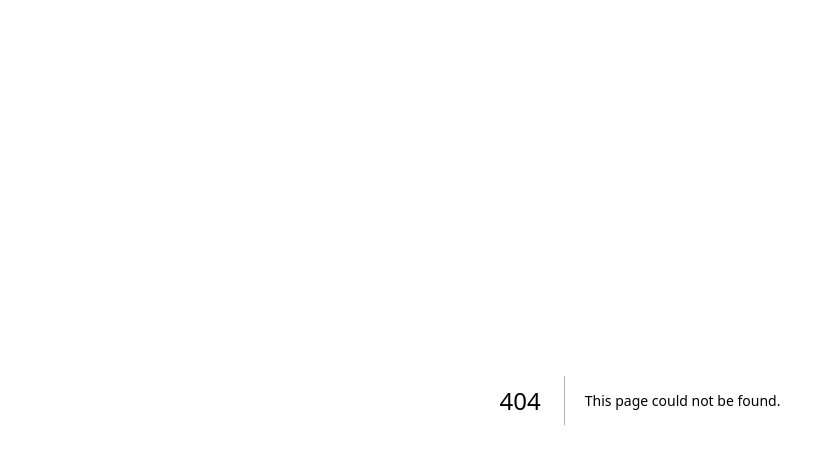
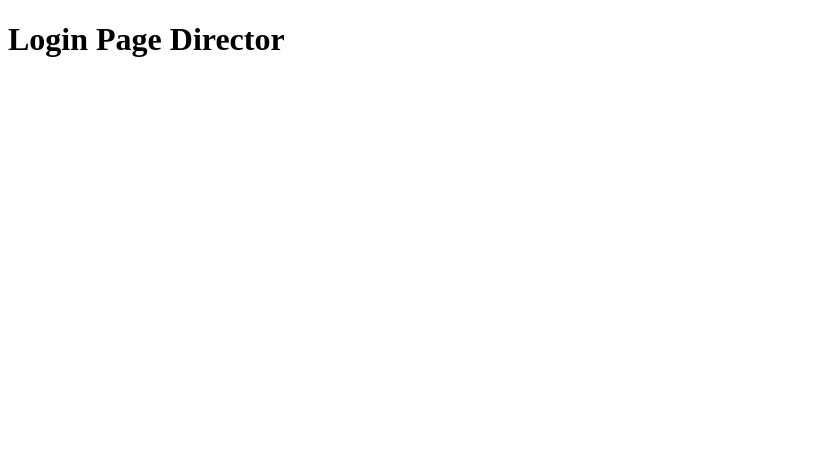
Before and after one commit to k4rpenko/Dostavka, a Next.js app in the folder client/: page /login/director in a window 1280 px wide. Before the commit this address had no page. Shown: the top 464 px of the page, without its empty margins (0-835 px from the left). Built offline with nearby package versions, Linux system fonts and the light colour scheme.

Commit message:
add auth folders

```diff
--- /dev/null
+++ b/client/src/app/(authentication)/login/director/page.tsx
@@ -0,0 +1,7 @@
+export default function Home() {
+    return (
+      <div>
+        <h1>Login Page Director</h1>
+      </div>
+    );
+}
```
Also changed, not shown: client/src/app/(authentication)/login/worker/page.tsx (added, +7 -0 lines), client/src/app/(authentication)/register/director/page.tsx (added, +7 -0 lines), client/src/app/(authentication)/register/worker/page.tsx (added, +7 -0 lines).
